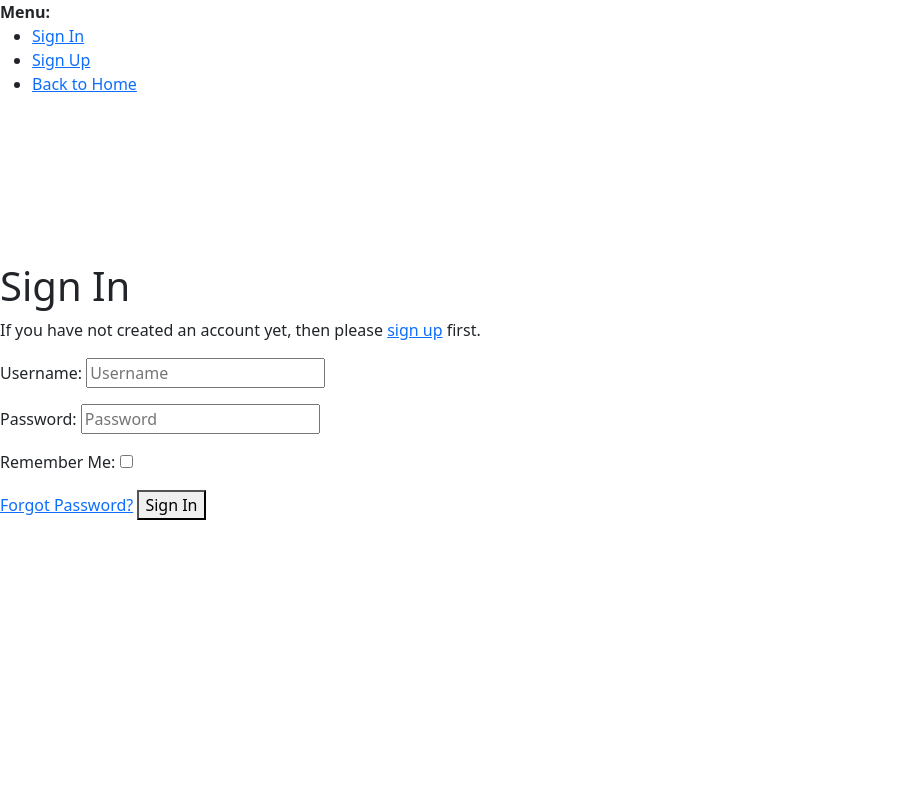
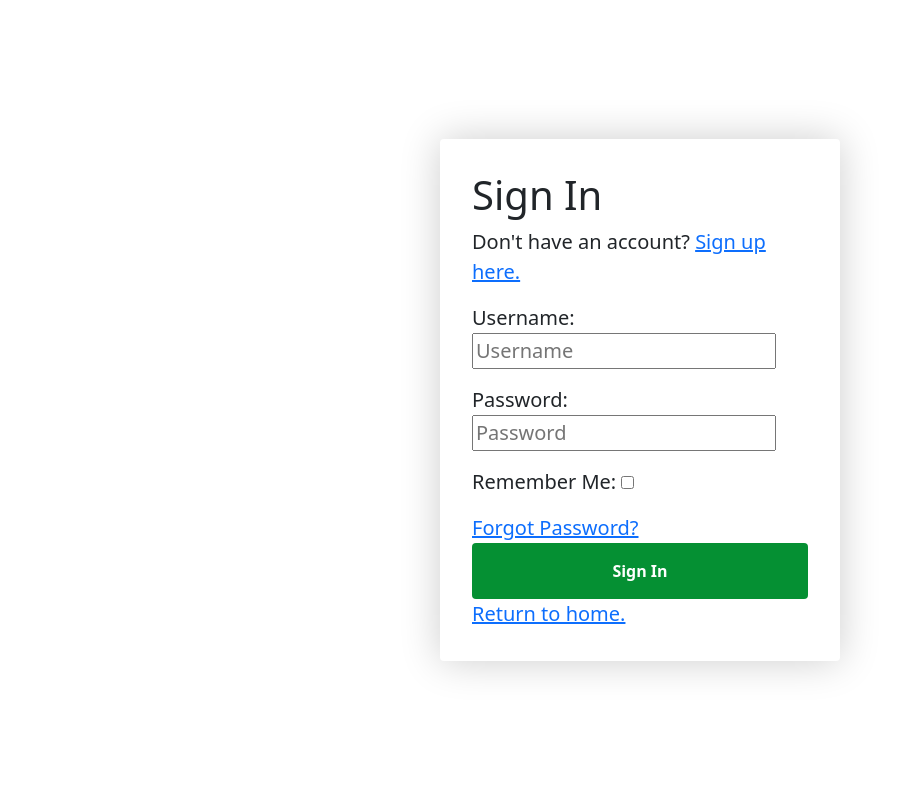
Before and after one commit to MichaelLMoser23/CSCE-3444-Project, a Django app: page /accounts/login/ in a window 1280 px wide. Shown: the whole page, without its empty margins (0-916 px from the left). Run offline with Django 3.2, Linux system fonts and the light colour scheme; some libraries are stand-ins or nearby versions.

Commit message:
Added css style to login/registration

```diff
--- a/project/squawk/home/static/home/style2.css
+++ b/project/squawk/home/static/home/style2.css
@@ -2,3 +2,52 @@
     background-image: url(./background.jpg);
     background-size: 100%;
 }
+
+body {
+
+    margin: 0;
+    height: 100vh;
+    display: flex;
+    align-items: center;
+    justify-content: center;
+    font-size: 20px;
+}
+
+.container{
+
+    width: 400px;
+    max-width: 400px;
+    margin: 1rem;
+    padding: 2rem;
+    box-shadow: 0 0 40px rgba(0,0,0,0.2);
+    border-radius: 4px;
+    background: #ffffff;
+
+}
+
+.form__title
+{
+    margin-bottom: 2rem;
+    text-align: center;
+
+}
+
+.form__button{
+
+    width: 100%;
+    padding: 1rem 2rem;
+    font-weight: bold;
+    font-size: 1rem;
+    color: #ffffff;
+    border: none;
+    border-radius: 4px;
+    outline: none;
+    cursor: pointer;
+    background: rgb(5, 144, 51);
+}
+
+.form__text{
+
+    text-align: center;
+
+}
--- a/project/squawk/home/templates/home/base.html
+++ b/project/squawk/home/templates/home/base.html
@@ -8,7 +8,7 @@
 
     <!-- Bootstrap CSS -->
     <link href="https://cdn.jsdelivr.net/npm/bootstrap@5.1.3/dist/css/bootstrap.min.css" rel="stylesheet" integrity="sha384-1BmE4kWBq78iYhFldvKuhfTAU6auU8tT94WrHftjDbrCEXSU1oBoqyl2QvZ6jIW3" crossorigin="anonymous">
-    <link rel="stylesheet" href="{% static 'home/style2.css'%}"/>
+    <link rel="stylesheet" href="{% static 'home/style3.css'%}"/>
 
     <title>Squawk</title>
   </head>
--- a/project/squawk/home/templates/home/index.html
+++ b/project/squawk/home/templates/home/index.html
@@ -1,10 +1,8 @@
 {% extends 'home/base.html' %}
 {% load static %}
 
-<link rel="stylesheet" type="text/css" href="{% static 'home/style.css' %}">
-
 {% block content %}
-<div class="home_background" style="height: 500px; padding-top: 150px;">
+<div class="home_bg" style="height: 500px; padding-top: 150px;">
     <div class="container">
         {% if user.is_authenticated %}
         <div class="col-md-10 col-sm-12 text-center">
@@ -20,7 +18,7 @@
                 <div class="d-flex justify-content-center mt-5">
                     <a href="{% url 'account_login' %}" class="btn btn-success mr-2">Login</a>
                     <a href="{% url 'account_signup' %}" class="form__link">Don't have an account? Sign up here.</a>
-                    <a href="{% url 'registration' %}" class="btn btn-dark mr-2">Test</a>
+                    <!--<a href="{% url 'registration' %}" class="btn btn-dark mr-2">Test</a>-->
                 </div>
             </div>
             <!-- This is the news section -->
--- a/project/squawk/templates/account/base.html
+++ b/project/squawk/templates/account/base.html
@@ -1,3 +1,5 @@
+{% load static %}
+
 <!DOCTYPE html>
 <html>
   <head>
@@ -7,6 +9,7 @@
 
     <!-- Bootstrap core CSS -->
     <link href="https://cdn.jsdelivr.net/npm/bootstrap@5.1.3/dist/css/bootstrap.min.css" rel="stylesheet" integrity="sha384-1BmE4kWBq78iYhFldvKuhfTAU6auU8tT94WrHftjDbrCEXSU1oBoqyl2QvZ6jIW3" crossorigin="anonymous">
+    <link rel="stylesheet" href="{% static 'home/style2.css'%}"/>
 
   </head>
   <body>
@@ -23,19 +26,6 @@
     </div>
     {% endif %}
 
-    <div>
-      <strong>Menu:</strong>
-      <ul>
-        {% if user.is_authenticated %}
-        <li><a href="{% url 'account_email' %}">Change E-mail</a></li>
-        <li><a href="{% url 'account_logout' %}">Sign Out</a></li>
-        {% else %}
-        <li><a href="{% url 'account_login' %}">Sign In</a></li>
-        <li><a href="{% url 'account_signup' %}">Sign Up</a></li>
-        <li><a href="{% url 'index' %}">Back to Home</a></li>
-        {% endif %}
-      </ul>
-    </div>
     {% block content %}
     {% endblock %}
     {% endblock %}
--- a/project/squawk/templates/account/login.html
+++ b/project/squawk/templates/account/login.html
@@ -6,7 +6,7 @@
 {% block head_title %}{% trans "Sign In" %}{% endblock %}
 
 {% block content %}
-<div class="home_background" style="height: 500px; padding-top: 150px;">
+<div class="container">
   <h1>{% trans "Sign In" %}</h1>
 
   {% get_providers as socialaccount_providers %}
@@ -29,8 +29,8 @@
   {% include "socialaccount/snippets/login_extra.html" %}
 
   {% else %}
-  <p>{% blocktrans %}If you have not created an account yet, then please
-  <a href="{{ signup_url }}">sign up</a> first.{% endblocktrans %}</p>
+  <p>{% blocktrans %}Don't have an account?
+  <a href="{{ signup_url }}">Sign up here.</a>{% endblocktrans %}</p>
   {% endif %}
 
   <form class="login" method="POST" action="{% url 'account_login' %}">
@@ -40,8 +40,8 @@
     <input type="hidden" name="{{ redirect_field_name }}" value="{{ redirect_field_value }}" />
     {% endif %}
     <a class="button secondaryAction" href="{% url 'account_reset_password' %}">{% trans "Forgot Password?" %}</a>
-    <button class="primaryAction" type="submit">{% trans "Sign In" %}</button>
+    <button class="form__button" type="submit">{% trans "Sign In" %}</button>
+    <a class="form__text" href="{% url 'index' %}">{% trans "Return to home." %}</a>
   </form>
 </div>
-
 {% endblock %}
--- a/project/squawk/templates/account/password_reset.html
+++ b/project/squawk/templates/account/password_reset.html
@@ -7,6 +7,7 @@
 
 {% block content %}
 
+<div class="container">
     <h1>{% trans "Password Reset" %}</h1>
     {% if user.is_authenticated %}
     {% include "account/snippets/already_logged_in.html" %}
@@ -17,8 +18,9 @@
     <form method="POST" action="{% url 'account_reset_password' %}" class="password_reset">
         {% csrf_token %}
         {{ form.as_p }}
-        <input type="submit" value="{% trans 'Reset My Password' %}" />
+        <input class="form__button" type="submit" value="{% trans 'Reset My Password' %}" />
     </form>
-
     <p>{% blocktrans %}Please contact us if you have any trouble resetting your password.{% endblocktrans %}</p>
+    <a class="form__text" href="{% url 'index' %}">{% trans "Return to home." %}</a>
+</div>
 {% endblock %}
--- a/project/squawk/templates/account/password_reset_done.html
+++ b/project/squawk/templates/account/password_reset_done.html
@@ -6,6 +6,7 @@
 {% block head_title %}{% trans "Password Reset" %}{% endblock %}
 
 {% block content %}
+<div class="container">
     <h1>{% trans "Password Reset" %}</h1>
 
     {% if user.is_authenticated %}
@@ -13,4 +14,6 @@
     {% endif %}
 
     <p>{% blocktrans %}We have sent you an e-mail. Please contact us if you do not receive it within a few minutes.{% endblocktrans %}</p>
+    <a class="form__text" href="{% url 'index' %}">{% trans "Return to home." %}</a>
+</div>
 {% endblock %}
--- a/project/squawk/templates/account/signup.html
+++ b/project/squawk/templates/account/signup.html
@@ -5,6 +5,7 @@
 {% block head_title %}{% trans "Signup" %}{% endblock %}
 
 {% block content %}
+<div class="container">
   <h1>{% trans "Sign Up" %}</h1>
 
   <p>{% blocktrans %}Already have an account? Then please <a href="{{ login_url }}">sign in</a>.{% endblocktrans %}</p>
@@ -15,7 +16,7 @@
     {% if redirect_field_value %}
     <input type="hidden" name="{{ redirect_field_name }}" value="{{ redirect_field_value }}" />
     {% endif %}
-  <button type="submit">{% trans "Sign Up" %} &raquo;</button>
+    <button class="form__button" type="submit">{% trans "Sign Up" %} &raquo;</button>
   </form>
-
+</div>
 {% endblock %}
```
Also changed, not shown: project/squawk/home/static/home/style3.css (added, +12 -0 lines), project/squawk/db.sqlite3. Lines whose indentation alone changed are shown as unchanged.
